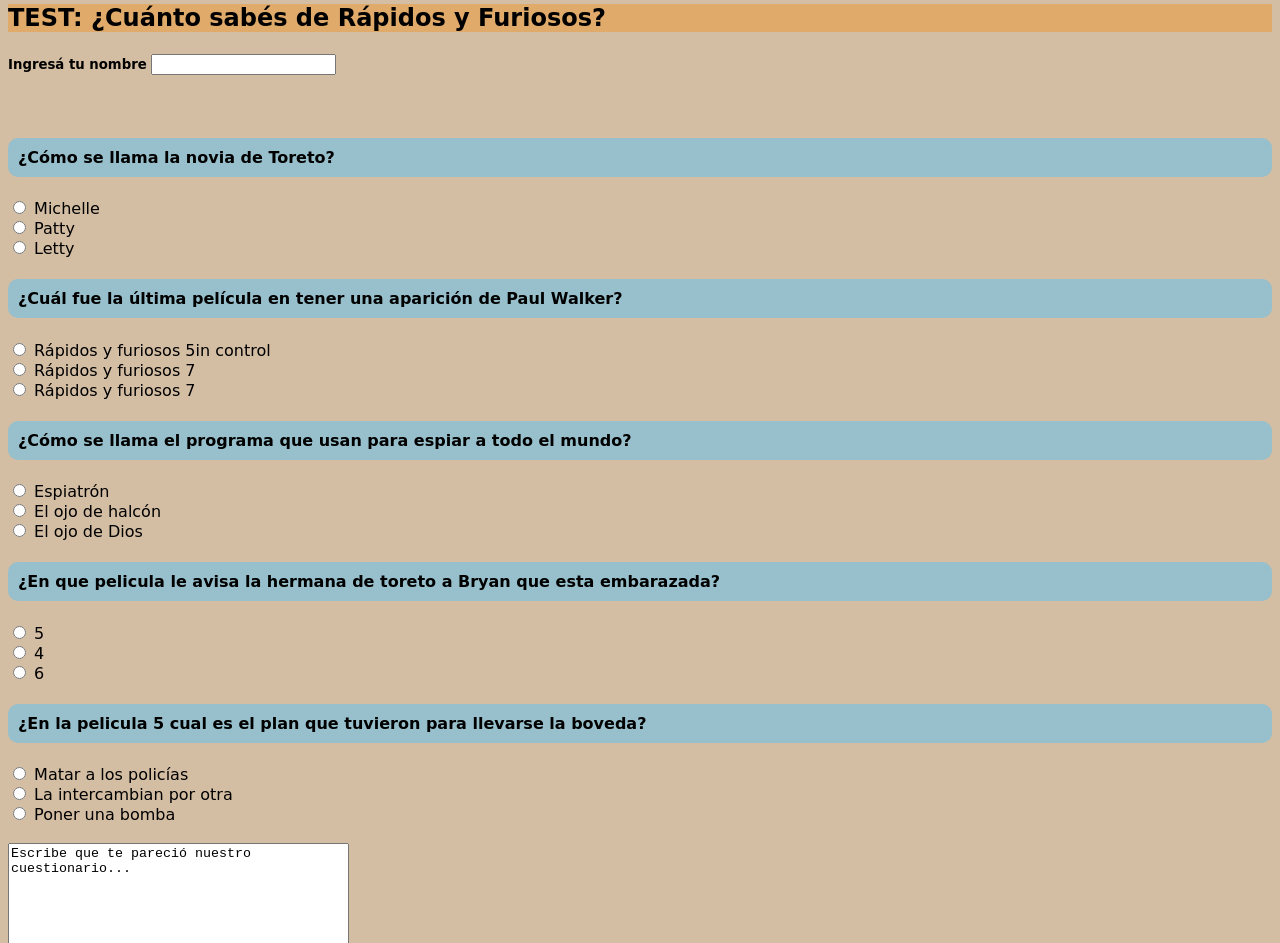
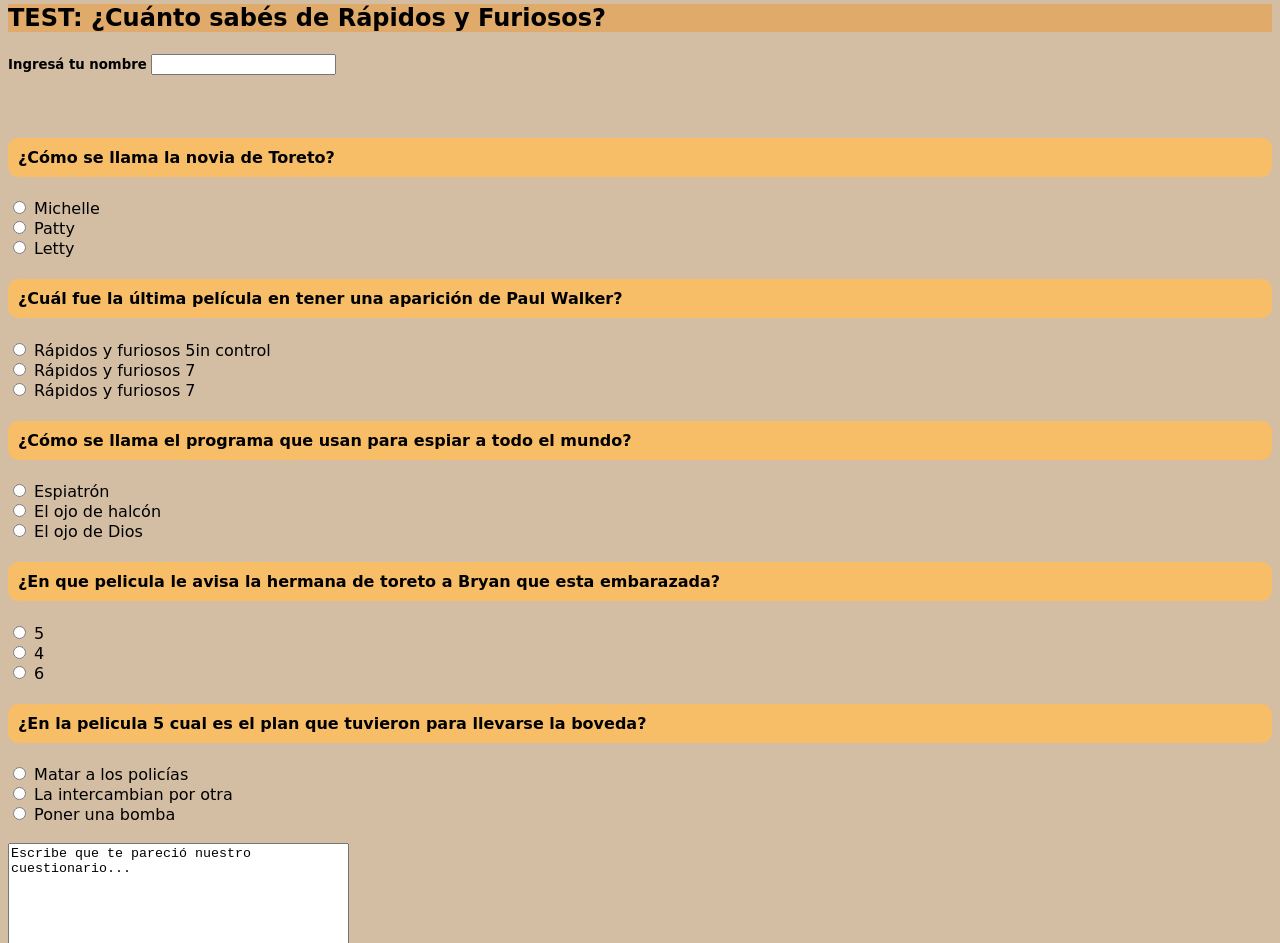
Before and after one commit to LuDelliCarpini/Rapidos-y-furiosos, a plain HTML site: page index.html in a window 1280 px wide. Shown: the part 1600-2543 px from the top of the page. Drawn offline with Linux system fonts and the light colour scheme; a web font is replaced by a local one.

Commit message:
Update estilos.css

```diff
--- a/estilos.css
+++ b/estilos.css
@@ -29,7 +29,7 @@ tr{
     text-align: center;
 }
 .pr{
-    background-color:rgb(151, 192, 204) ;
+    background-color:rgb(247, 189, 103) ;
     text-decoration: none;
     padding: 10px;
     border-radius: 10px;
```
